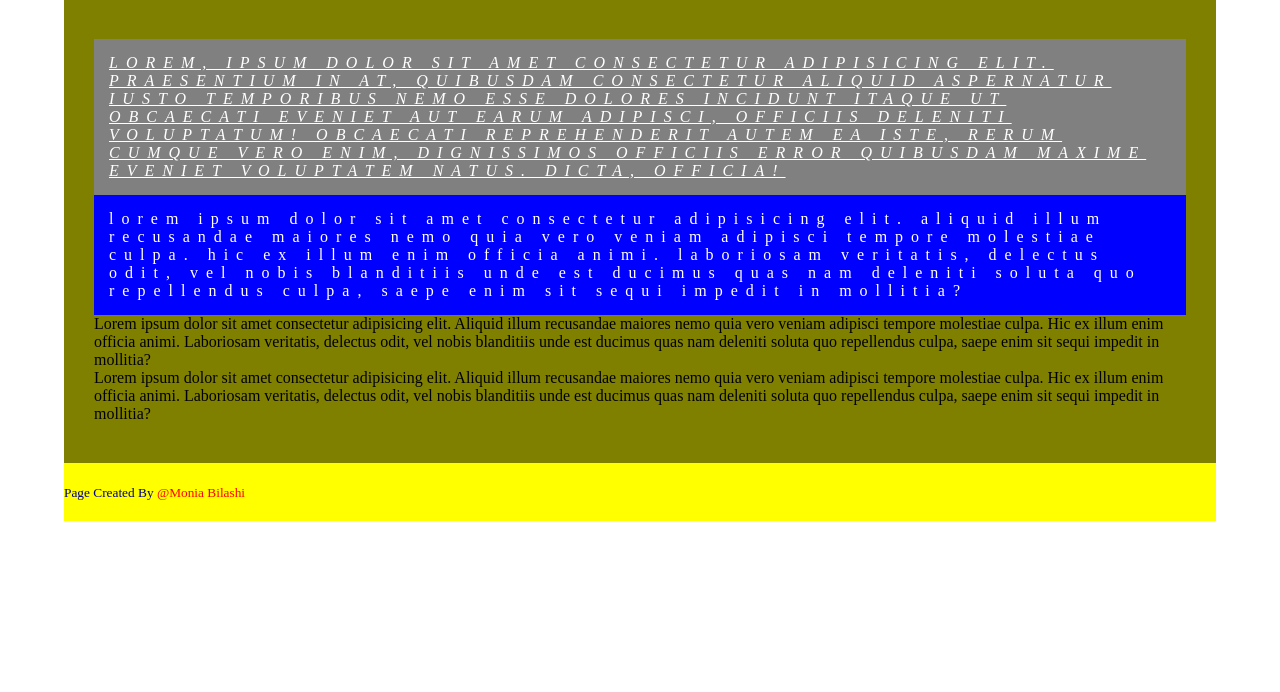
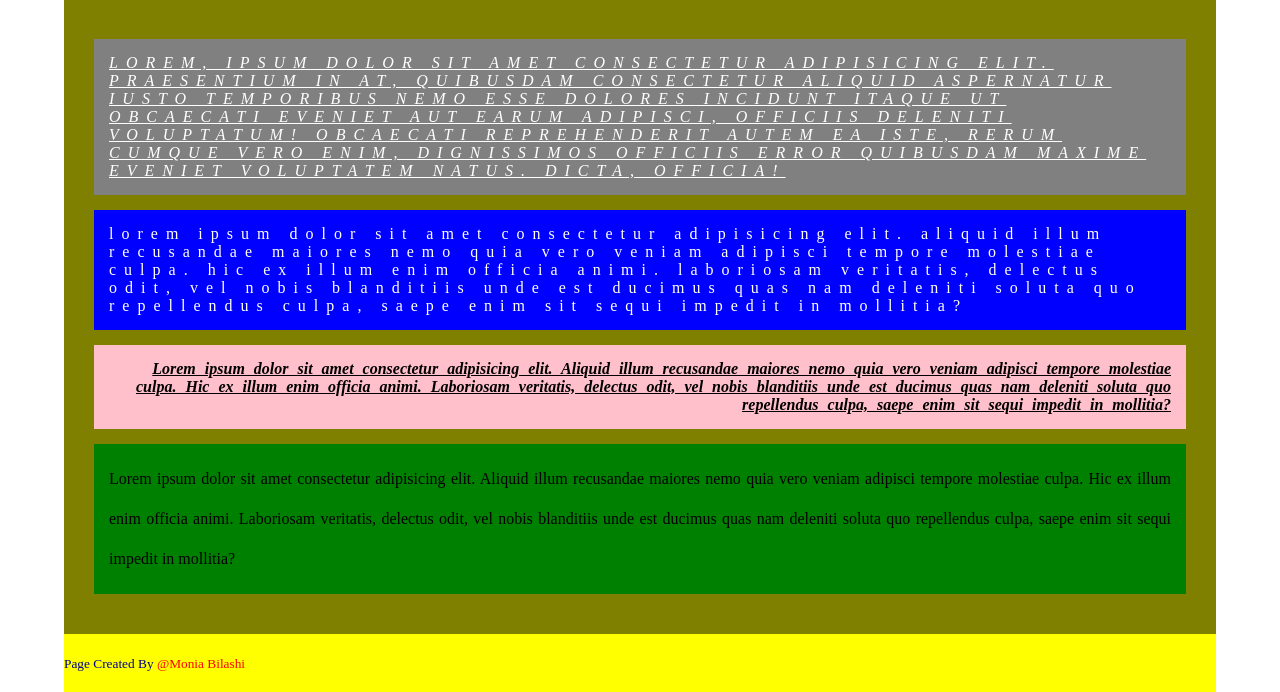
Before and after one commit to Monia-Bilashi/dit-practice-purpose, a plain HTML site: page index.html in a window 1280 px wide. Shown: the part 125-817 px from the top of the page. Drawn offline with Linux system fonts and the light colour scheme.

Commit message:
2nd commit

```diff
--- a/index.html
+++ b/index.html
@@ -20,9 +20,9 @@
                 Obcaecati reprehenderit autem ea iste, rerum cumque vero enim, dignissimos officiis error quibusdam maxime eveniet voluptatem natus. Dicta, officia!</p>
             <p class="l-sm">Lorem ipsum dolor sit amet consectetur adipisicing elit. Aliquid illum recusandae maiores nemo quia vero veniam adipisci tempore molestiae culpa. Hic ex illum enim officia animi. Laboriosam veritatis, delectus odit, vel nobis blanditiis unde
                 est ducimus quas nam deleniti soluta quo repellendus culpa, saepe enim sit sequi impedit in mollitia?</p>
-            <p>Lorem ipsum dolor sit amet consectetur adipisicing elit. Aliquid illum recusandae maiores nemo quia vero veniam adipisci tempore molestiae culpa. Hic ex illum enim officia animi. Laboriosam veritatis, delectus odit, vel nobis blanditiis unde
+            <p class="l-sr">Lorem ipsum dolor sit amet consectetur adipisicing elit. Aliquid illum recusandae maiores nemo quia vero veniam adipisci tempore molestiae culpa. Hic ex illum enim officia animi. Laboriosam veritatis, delectus odit, vel nobis blanditiis unde
                 est ducimus quas nam deleniti soluta quo repellendus culpa, saepe enim sit sequi impedit in mollitia?</p>
-            <p>Lorem ipsum dolor sit amet consectetur adipisicing elit. Aliquid illum recusandae maiores nemo quia vero veniam adipisci tempore molestiae culpa. Hic ex illum enim officia animi. Laboriosam veritatis, delectus odit, vel nobis blanditiis unde
+            <p class="l-h-s">Lorem ipsum dolor sit amet consectetur adipisicing elit. Aliquid illum recusandae maiores nemo quia vero veniam adipisci tempore molestiae culpa. Hic ex illum enim officia animi. Laboriosam veritatis, delectus odit, vel nobis blanditiis unde
                 est ducimus quas nam deleniti soluta quo repellendus culpa, saepe enim sit sequi impedit in mollitia?</p>
         </section>
         <footer>
--- a/style.css
+++ b/style.css
@@ -46,6 +46,7 @@ section {
     text-transform: uppercase;
     text-decoration: underline;
     letter-spacing: 8px;
+    margin-bottom: 15px;
 }
 
 .l-sm {
@@ -57,6 +58,25 @@ section {
     text-transform: lowercase;
     /* text-decoration: underline; */
     letter-spacing: 8px;
+    margin-bottom: 15px;
+}
+
+.l-sr {
+    background-color: pink;
+    padding: 15px;
+    text-decoration: underline;
+    text-align: right;
+    font-style: italic;
+    word-spacing: 5px;
+    font-weight: bold;
+    margin-bottom: 15px;
+}
+
+.l-h-s {
+    background-color: green;
+    padding: 15px;
+    text-align: justify;
+    line-height: 40px;
 }
 
 footer {
```
